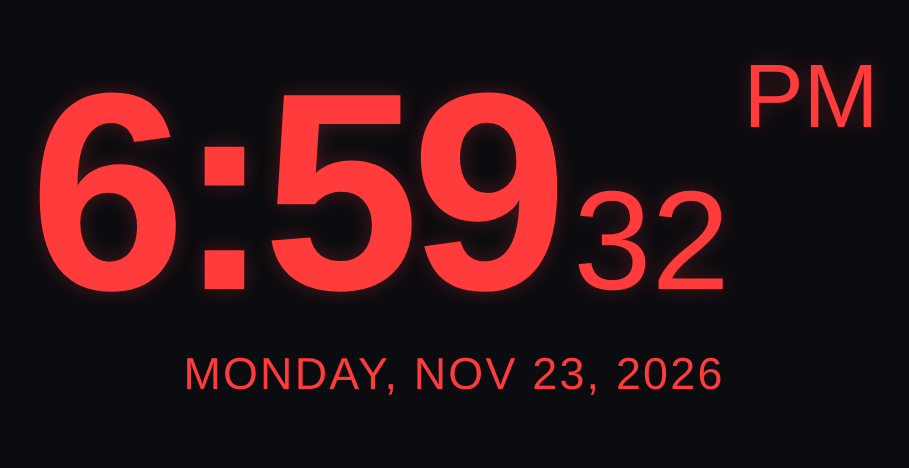
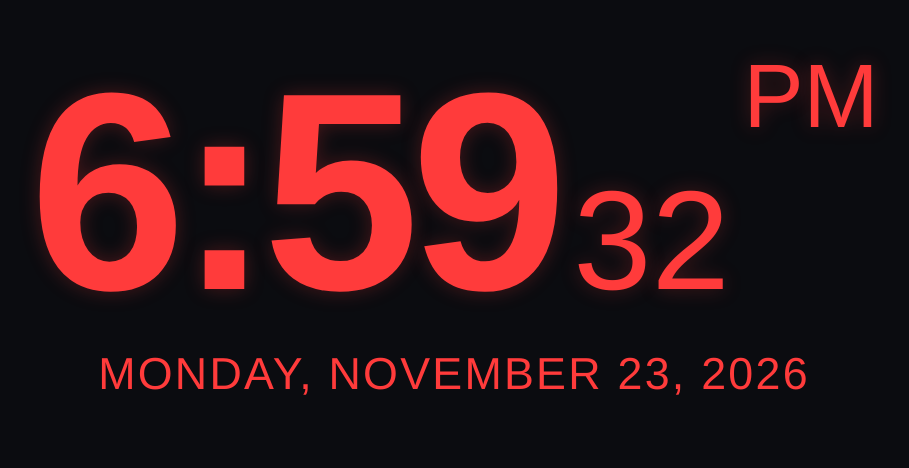
Before and after one commit to Meomaxy/web-clock, a plain HTML site: page index.html in a window 1280 px wide. Shown: the part 142-610 px from the top of the page, without its empty margins (186-1095 px from the left). Drawn offline with Linux system fonts and the light colour scheme; no server answers.

Commit message:
Show the full month name in the date
Co-Authored-By: Claude Sonnet 5.5 <noreply@anthropic.com>

```diff
--- a/index.html
+++ b/index.html
@@ -170,7 +170,7 @@
             secondsEl.textContent = settings.showSeconds ? seconds : '';
 
             dateEl.textContent = now.toLocaleDateString('en-US',
-                { weekday: 'long', month: 'short', day: 'numeric', year: 'numeric' });
+                { weekday: 'long', month: 'long', day: 'numeric', year: 'numeric' });
         }
 
         // Schedule each update just after the next second starts, so the
```
